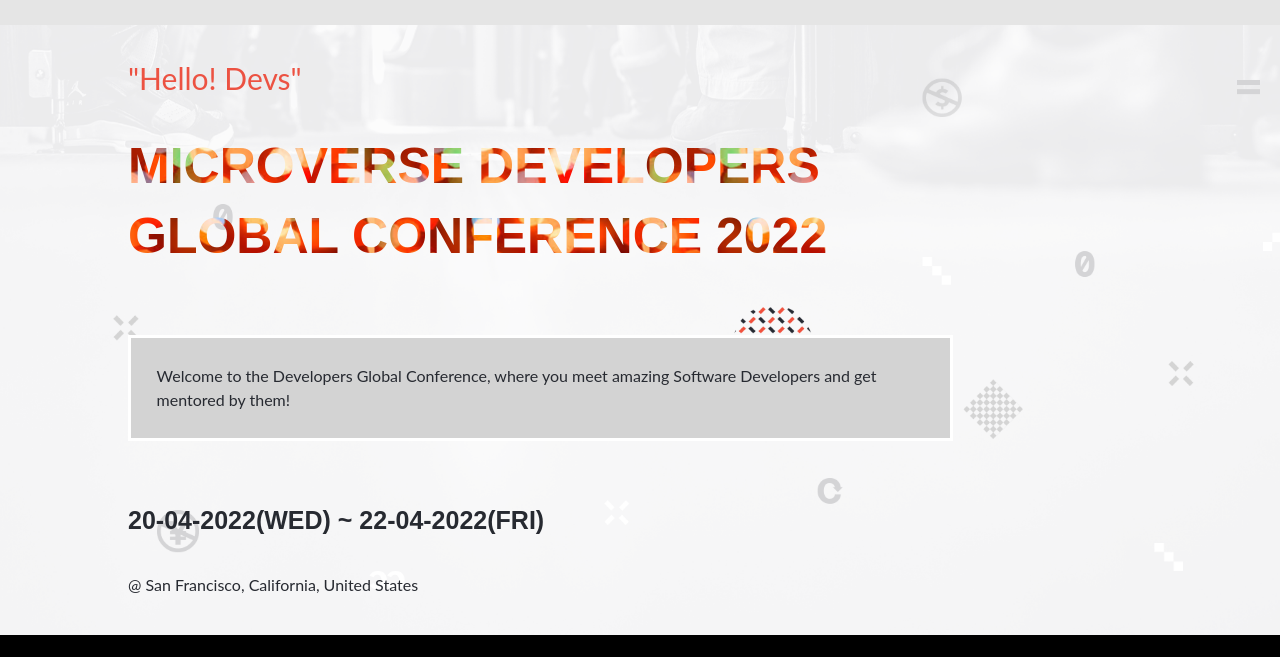
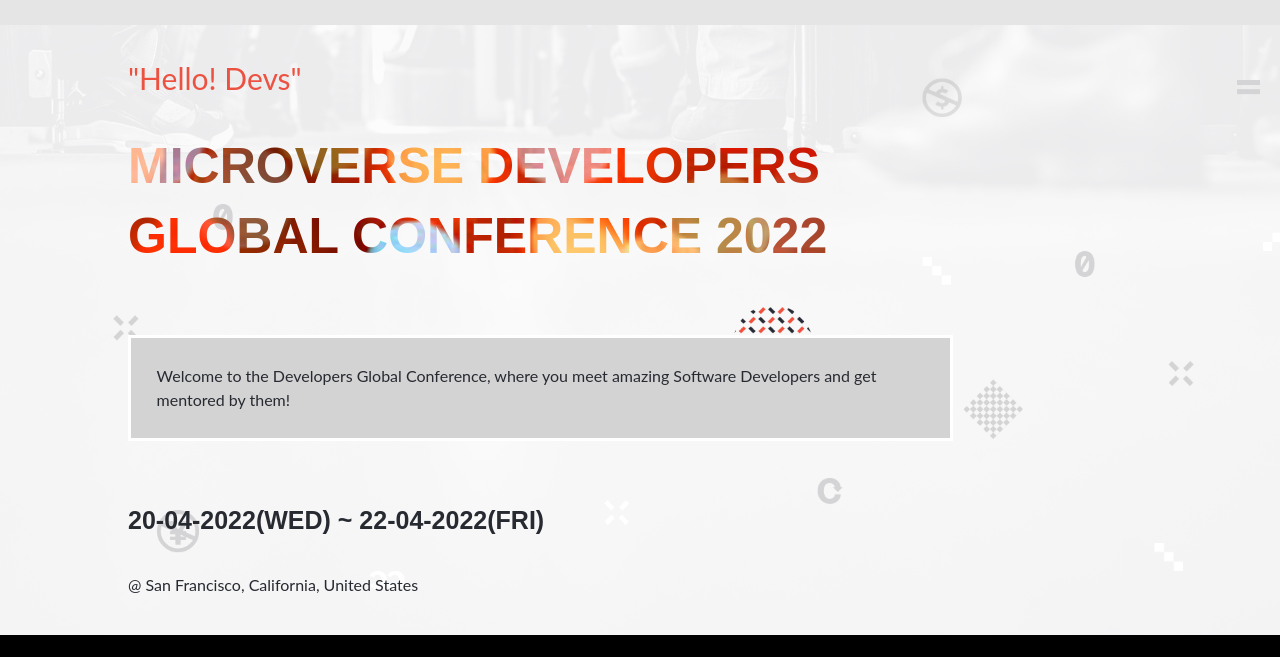
Before and after one commit to Yorsyboy/Capstone, a website: page index.html in a window 1280 px wide. Shown: the part 143-800 px from the top of the page. Drawn offline with Linux system fonts and the light colour scheme; a web font is replaced by a local one.

Commit message:
Fix background images for text"

```diff
--- a/main.css
+++ b/main.css
@@ -134,8 +134,10 @@
   opacity: 0;
   animation: revealText 0.5s forwards;
   background-image: url("/images/bg.png");
+  background-size: cover;
   background-position: center;
   transform: translate(-50%, -50%);
+  background-clip: text;
   -webkit-background-clip: text;
   color: transparent;
 }
```
